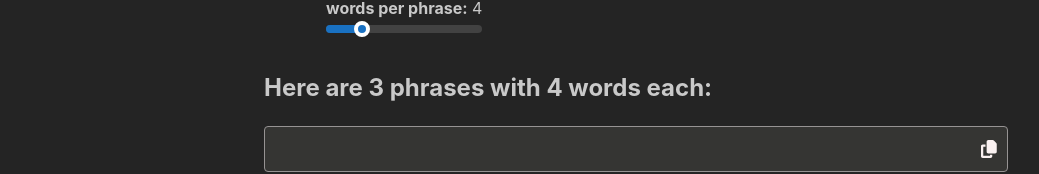
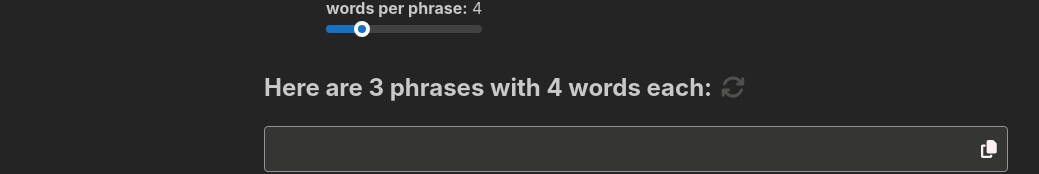
Before and after one commit to rotarydialer/diceware.org, a React (Create React App) app: page / in a window 1280 px wide. Shown: the part 183-357 px from the top of the page, without its empty margins (4-1043 px from the left). Built offline with nearby package versions, Linux system fonts and the light colour scheme.

Commit message:
Regenerate icon/button (#5)
* feat: regenerate button

* style: refresh icon

* version: v0.5.0

```diff
--- a/package.json
+++ b/package.json
@@ -1,6 +1,6 @@
 {
   "name": "diceware.org",
-  "version": "0.4.0",
+  "version": "0.5.0",
   "private": true,
   "dependencies": {
     "@fortawesome/fontawesome-svg-core": "^6.5.2",
--- a/src/components/Phrases.tsx
+++ b/src/components/Phrases.tsx
@@ -1,7 +1,7 @@
 import React, { useEffect, useMemo, useState } from "react";
 import { generateNPhrases } from '../diceware';
 import { FontAwesomeIcon } from '@fortawesome/react-fontawesome';
-import { faCopy } from '@fortawesome/free-solid-svg-icons';
+import { faCopy, faRefresh } from '@fortawesome/free-solid-svg-icons';
 import { Tooltip } from '@mantine/core';
 
 interface PhrasesProps {
@@ -10,6 +10,7 @@ interface PhrasesProps {
 }
 
 const Phrases = React.memo(({ wordCount, phraseCount }: PhrasesProps) => {
+  const [refreshCount, setRefreshCount] = useState(0);
   const [tooltipOpenedIds, setTooltipOpenedIds] = useState<boolean[]>(Array(phraseCount).fill(false));
 
   useEffect(() => {
@@ -30,7 +31,7 @@ const Phrases = React.memo(({ wordCount, phraseCount }: PhrasesProps) => {
 
   const generatedPhrases = useMemo(() => {
     return generateNPhrases(phraseCount, wordCount);
-  }, [phraseCount, wordCount]);
+  }, [phraseCount, wordCount, refreshCount]);
 
   if ( !wordCount || !phraseCount ) return;
 
@@ -38,6 +39,7 @@ const Phrases = React.memo(({ wordCount, phraseCount }: PhrasesProps) => {
     <div>
       <h2 className="phrasesHeader">
         Here { phraseCount > 1 ? 'are' : 'is' } { phraseCount } phrase{ phraseCount > 1 ? 's' : ''} with { wordCount } word{ wordCount > 1 ? 's' : ''}{ phraseCount > 1 ? ' each' : ''}:
+        <span className="refresh-icon" onClick={() => setRefreshCount(count => count + 1)}><FontAwesomeIcon icon={faRefresh} /></span>
       </h2>
 
       <div>
--- a/src/index.css
+++ b/src/index.css
@@ -125,6 +125,15 @@ a:visited {
   cursor: pointer;
 }
 
+.refresh-icon {
+  margin-left: 0.36em;
+  color: #50504d;
+}
+
+.refresh-icon :hover {
+  color: rgb(171, 227, 241);
+}
+
 footer {
   color:  #999;
   margin-left: 2rem;
```
Also changed, not shown: 1 other file (tests, documents, lock files or other folders).
